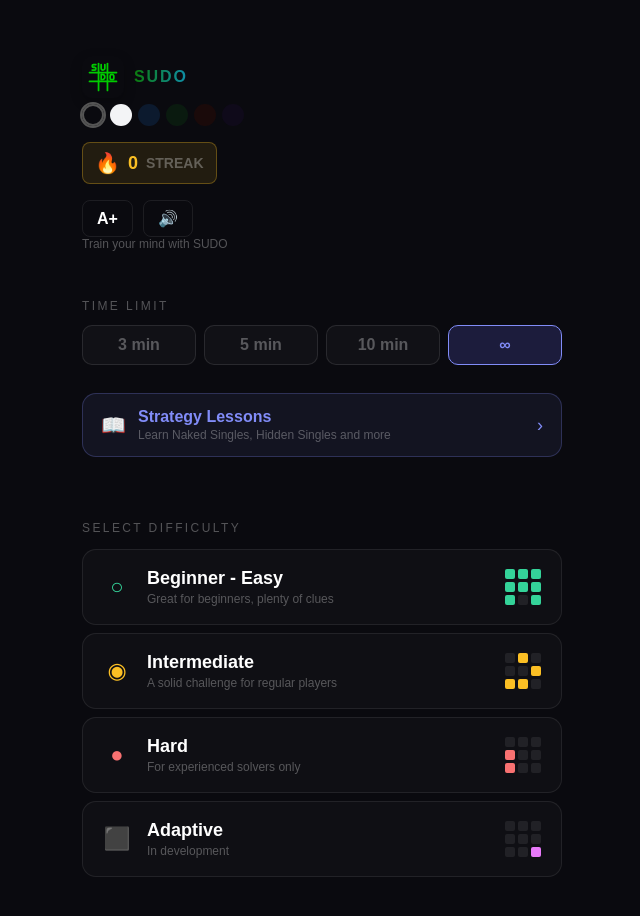
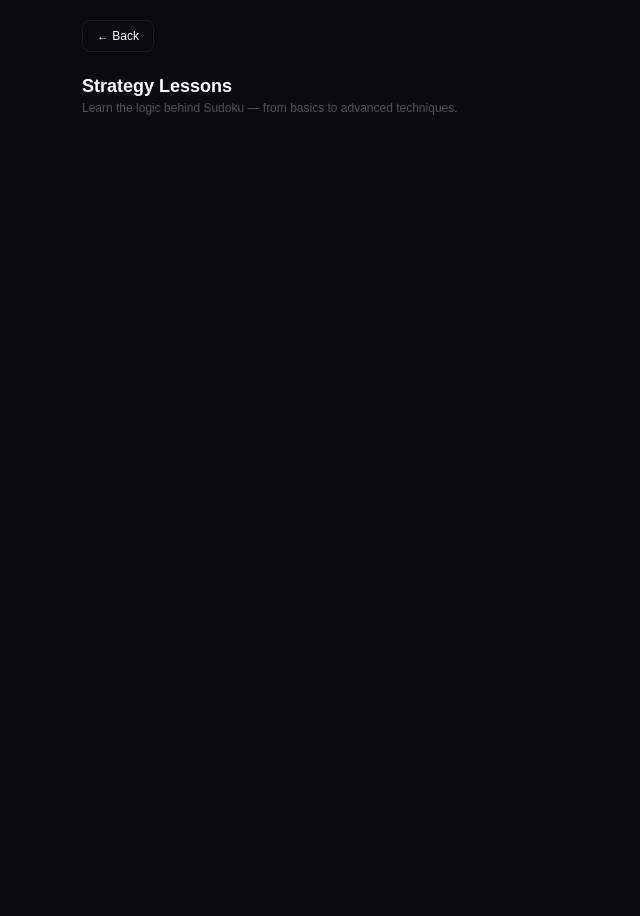
Before and after one commit to kkostia/SB4_Project, a React (Create React App) app in the folder sudoku-pwa/: page / in a window 1280 px wide. Both pictures are taken after a click on the button 640 px from the left and 425 px from the top of the page. Shown: the whole page, without its empty margins (318-958 px from the left). After the commit the page ends 840 px from the top, so only its background shows below. Built offline with nearby package versions, Linux system fonts and the light colour scheme.

Commit message:
routing to lessons page added. SCRUM-30

```diff
--- a/sudoku-pwa/src/App.js
+++ b/sudoku-pwa/src/App.js
@@ -2,6 +2,7 @@
 import "./App.css";
 import HomePage from "./components/HomePage.jsx";
 import GameBoard from "./components/Game.jsx";
+import Lessons from "./components/Lessons.jsx";
 import { fetchPuzzle } from "./api/sudokuAPI.js";
 
 function App() {
@@ -80,6 +81,7 @@
           soundEnabled={soundEnabled}
           onToggleSound={toggleSound}
           streak={streak}
+          onGoToLessons={() => setScreen("lessons")}
         />
 
         {loading && (
@@ -114,6 +116,10 @@
         soundEnabled={soundEnabled}
       />
     );
+
+    // lessons screen
+    if (screen === "lessons")
+      return <Lessons onBack={() => setScreen("home")} />;
 }
 
 export default App;
--- a/sudoku-pwa/src/components/HomePage.jsx
+++ b/sudoku-pwa/src/components/HomePage.jsx
@@ -88,6 +88,7 @@
   soundEnabled,
   onToggleSound,
   streak = 0,
+  onGoToLessons,
 }) {
 
   const [hovered, setHovered] = useState(null);
@@ -331,6 +332,7 @@
       </div>
         {/* lessons entry point */}
       <button
+        onClick={onGoToLessons}
         style={{
           display: "flex", alignItems: "center", justifyContent: "space-between",
           padding: "14px 18px", borderRadius: "14px", textAlign: "left",
--- a/sudoku-pwa/src/components/Lessons.jsx
+++ b/sudoku-pwa/src/components/Lessons.jsx
@@ -1 +1,54 @@
 import { useState } from "react";
+
+
+
+const LESSONS = [
+
+];
+
+
+export default function Lessons({ onBack }) {
+
+
+
+
+
+  // Lesson list view
+  return (
+    <div style={s.page}>
+      <div style={s.header}>
+        <button onClick={onBack} style={s.backBtn}>← Back</button>
+      </div>
+
+      <h2 style={{ fontSize: "var(--font-md)", fontWeight: 800, color: "var(--text-primary)", margin: "0 0 4px" }}>
+        Strategy Lessons
+      </h2>
+      <p style={{ fontSize: "var(--font-sm)", color: "var(--text-muted)", margin: "0 0 24px" }}>
+        Learn the logic behind Sudoku — from basics to advanced techniques.
+      </p>
+
+
+    </div>
+  );
+}
+
+const s = {
+  page: {
+    minHeight: "100vh",
+    background: "var(--bg-primary)",
+    color: "var(--text-primary)",
+    fontFamily: "sans-serif",
+    padding: "20px",
+    maxWidth: "480px",
+    margin: "0 auto",
+  },
+  header: {
+    display: "flex", justifyContent: "space-between",
+    alignItems: "center", marginBottom: "24px",
+  },
+  backBtn: {
+    background: "none", border: "1px solid var(--border-color)",
+    borderRadius: "8px", color: "var(--text-primary)",
+    padding: "8px 14px", cursor: "pointer", fontSize: "var(--font-sm)",
+  },
+};
```
